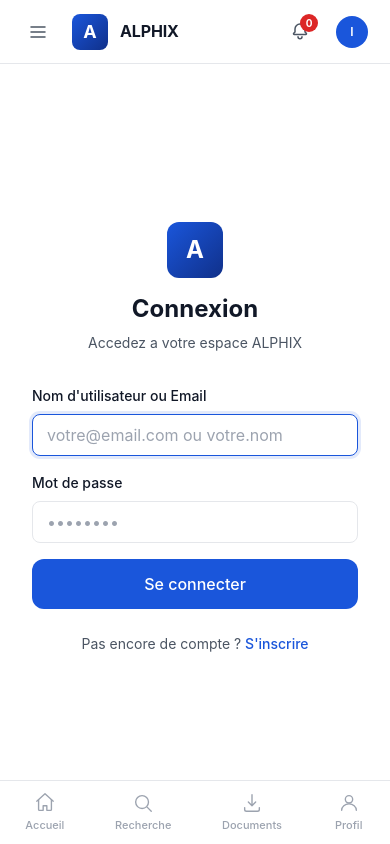
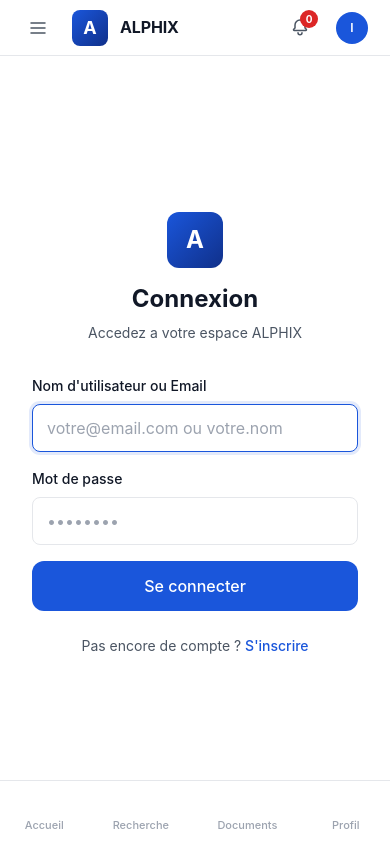
Before and after one commit to Mon-Espoir/alphix-v2, a React (Vite) app in the folder frontend/: page /login in a window 390 px wide. Shown: the top 844 px of the page. Built offline with nearby package versions, Linux system fonts and the light colour scheme.

Commit message:
feat: true Mobile First UI - touch ergonomics, safe areas, thumb navigation

```diff
--- a/frontend/index.html
+++ b/frontend/index.html
@@ -3,9 +3,13 @@
   <head>
     <meta charset="UTF-8" />
     <link rel="icon" type="image/svg+xml" href="/favicon.svg" />
-    <meta name="viewport" content="width=device-width, initial-scale=1.0" />
+    <meta name="viewport" content="width=device-width, initial-scale=1.0, viewport-fit=cover" />
     <meta name="description" content="ALPHIX — Plateforme documentaire universitaire du Burundi" />
     <meta name="theme-color" content="#1a56db" />
+    <meta name="mobile-web-app-capable" content="yes" />
+    <meta name="apple-mobile-web-app-capable" content="yes" />
+    <meta name="apple-mobile-web-app-status-bar-style" content="default" />
+    <meta name="apple-mobile-web-app-title" content="ALPHIX" />
     <title>ALPHIX</title>
   </head>
   <body>
--- a/frontend/src/index.css
+++ b/frontend/src/index.css
@@ -3,10 +3,30 @@
  * ALPHIX V2 — Global styles (overrides Vite template defaults)
  * ---------------------------------------------------------------------------
  * Minimal resets — the theme.css handles all design tokens.
+ * Mobile First: touch ergonomics, safe areas, overscroll control.
  */
+
+html {
+  /* Smooth anchor / programmatic scrolling (respect reduced-motion in theme) */
+  scroll-behavior: smooth;
+  /* Prevent overscroll chaining on the page itself */
+  overscroll-behavior: none;
+  /* Prevent iOS text-size inflation on rotation */
+  -webkit-text-size-adjust: 100%;
+  text-size-adjust: 100%;
+  /* Fill notched-device viewport edge-to-edge */
+  height: 100%;
+}
 
 body {
   margin: 0;
+  min-height: 100dvh;
+  /* Stop pull-to-refresh / rubber-banding from leaking past the app */
+  overscroll-behavior: none;
+  /* Remove gray tap flash on Android Chrome / older iOS */
+  -webkit-tap-highlight-color: transparent;
+  /* Prevent accidental long-press callout on links/images */
+  -webkit-touch-callout: none;
 }
 
 #root {
@@ -14,3 +34,36 @@
   display: flex;
   flex-direction: column;
 }
+
+/* Skip double-tap zoom delay & pinch-delay on all tappable elements */
+a,
+button,
+input,
+select,
+textarea,
+[role='button'],
+[role='link'],
+.ax-btn,
+.ax-icon-btn,
+.ax-bottom-nav__item,
+.ax-sidebar__link {
+  touch-action: manipulation;
+}
+
+/* No text selection on chrome (keep it on readable content) */
+.ax-header,
+.ax-bottom-nav,
+.ax-sidebar,
+.ax-footer,
+.ax-btn,
+.ax-icon-btn,
+.ax-badge {
+  -webkit-user-select: none;
+  user-select: none;
+}
+
+@media (prefers-reduced-motion: reduce) {
+  html {
+    scroll-behavior: auto;
+  }
+}
--- a/frontend/src/styles/components.css
+++ b/frontend/src/styles/components.css
@@ -2,7 +2,8 @@
    ALPHIX V2 — UI Components
    ========================================================================== */
 
-/* --- Button ---------------------------------------------------------------- */
+/* --- Button ----------------------------------------------------------------
+   Mobile First: 48px minimum height on phones, press-down feedback. */
 .ax-btn {
   display: inline-flex;
   align-items: center;
@@ -14,8 +15,24 @@
   font-weight: var(--ax-font-medium);
   white-space: nowrap;
   user-select: none;
+  -webkit-user-select: none;
+  -webkit-tap-highlight-color: transparent;
+  touch-action: manipulation;
   transition: background var(--ax-transition-fast), color var(--ax-transition-fast),
-    border-color var(--ax-transition-fast), box-shadow var(--ax-transition-fast);
+    border-color var(--ax-transition-fast), box-shadow var(--ax-transition-fast),
+    transform var(--ax-transition-fast);
+}
+
+.ax-btn:active {
+  transform: scale(0.97);
+}
+
+/* Full-bleed thumb buttons on small phones */
+@media (max-width: 480px) {
+  .ax-btn--md,
+  .ax-btn--lg {
+    min-height: 48px;
+  }
 }
 
 .ax-btn:disabled {
@@ -24,9 +41,9 @@
   pointer-events: none;
 }
 
-.ax-btn--sm { padding: 6px 12px; font-size: var(--ax-text-sm); border-radius: var(--ax-radius-sm); }
-.ax-btn--md { padding: 10px 20px; font-size: var(--ax-text-sm); }
-.ax-btn--lg { padding: 12px 28px; font-size: var(--ax-text-base); border-radius: var(--ax-radius-lg); }
+.ax-btn--sm { padding: 6px 12px; font-size: var(--ax-text-sm); border-radius: var(--ax-radius-sm); min-height: 36px; }
+.ax-btn--md { padding: 10px 20px; font-size: var(--ax-text-sm); min-height: 44px; }
+.ax-btn--lg { padding: 12px 28px; font-size: var(--ax-text-base); border-radius: var(--ax-radius-lg); min-height: 48px; }
 
 .ax-btn--primary {
   background: var(--ax-primary);
@@ -75,16 +92,27 @@
 
 @keyframes ax-spin { to { transform: rotate(360deg); } }
 
-/* --- Card ------------------------------------------------------------------ */
+/* --- Card ------------------------------------------------------------------
+   Tappable cards get press feedback; padded variant is thumb-breathable. */
 .ax-card {
   background: var(--ax-surface);
   border: 1px solid var(--ax-border);
   border-radius: var(--ax-radius-lg);
   box-shadow: var(--ax-shadow-xs);
-  transition: box-shadow var(--ax-transition-base), border-color var(--ax-transition-base);
+  transition: box-shadow var(--ax-transition-base), border-color var(--ax-transition-base),
+    transform var(--ax-transition-base);
+}
+
+a.ax-card:active,
+button.ax-card:active {
+  transform: scale(0.99);
 }
 
 .ax-card--padded { padding: var(--ax-space-6); }
+
+@media (max-width: 767px) {
+  .ax-card--padded { padding: var(--ax-space-4); }
+}
 
 .ax-card__header {
   padding: var(--ax-space-6) var(--ax-space-6) 0;
@@ -212,7 +240,8 @@
   height: 100%;
 }
 
-/* --- IconButton ------------------------------------------------------------ */
+/* --- IconButton ------------------------------------------------------------
+   44px minimum everywhere (was md-only); press feedback for touch. */
 .ax-icon-btn {
   position: relative;
   display: inline-flex;
@@ -223,22 +252,18 @@
   background: transparent;
   color: var(--ax-text-secondary);
   cursor: pointer;
-  transition: background var(--ax-transition-fast), color var(--ax-transition-fast);
+  -webkit-tap-highlight-color: transparent;
+  touch-action: manipulation;
+  transition: background var(--ax-transition-fast), color var(--ax-transition-fast),
+    transform var(--ax-transition-fast);
 }
 
 .ax-icon-btn:hover { background: var(--ax-surface-hover); color: var(--ax-text); }
+.ax-icon-btn:active { transform: scale(0.92); }
 
-.ax-icon-btn--sm { width: 32px; height: 32px; }
-.ax-icon-btn--md { width: 40px; height: 40px; }
-.ax-icon-btn--lg { width: 48px; height: 48px; }
-
-/* Comfortable 44px touch targets on mobile */
-@media (max-width: 767px) {
-  .ax-icon-btn--md {
-    width: 44px;
-    height: 44px;
-  }
-}
+.ax-icon-btn--sm { width: 36px; height: 36px; min-width: 36px; min-height: 36px; }
+.ax-icon-btn--md { width: 44px; height: 44px; min-width: 44px; min-height: 44px; }
+.ax-icon-btn--lg { width: 48px; height: 48px; min-width: 48px; min-height: 48px; }
 
 .ax-icon-btn__icon {
   display: flex;
@@ -266,7 +291,8 @@
   line-height: 1;
 }
 
-/* --- PageTitle -------------------------------------------------------------- */
+/* --- PageTitle --------------------------------------------------------------
+   Mobile First: title + full-width CTA stack (thumb reachable, no squeeze). */
 .ax-page-title {
   display: flex;
   align-items: flex-start;
@@ -296,6 +322,23 @@
 @media (max-width: 640px) {
   .ax-page-title {
     flex-direction: column;
+    padding: var(--ax-space-4) 0;
+  }
+
+  .ax-page-title__heading {
+    font-size: var(--ax-text-xl);
+  }
+
+  /* Primary actions go full-width: impossible to miss with a thumb */
+  .ax-page-title__actions {
+    width: 100%;
+    flex-direction: column;
+    align-items: stretch;
+  }
+
+  .ax-page-title__actions .ax-btn {
+    width: 100%;
+    min-height: 48px;
   }
 }
 
--- a/frontend/src/styles/infrastructure.css
+++ b/frontend/src/styles/infrastructure.css
@@ -11,12 +11,19 @@
   display: flex;
   flex-direction: column;
   min-height: 100dvh;
+  /* Notched devices: never let content slide under the chin/sensor area */
+  padding-left: env(safe-area-inset-left, 0px);
+  padding-right: env(safe-area-inset-right, 0px);
 }
 
 .app-main {
   flex: 1;
   width: 100%;
   padding: var(--ax-space-4);
+  /* Smooth kinetic scroll on iOS inside the content column */
+  -webkit-overflow-scrolling: touch;
+  /* Keep inner scroll from dragging the whole page (pull-to-refresh) */
+  overscroll-behavior-y: contain;
   transition: margin-left var(--ax-transition-slow), padding var(--ax-transition-slow);
 }
 
--- a/frontend/src/styles/layouts.css
+++ b/frontend/src/styles/layouts.css
@@ -10,12 +10,18 @@
   display: flex;
   align-items: center;
   justify-content: space-between;
+  /* Compact 56px bar on phones = more content above the fold */
   height: calc(var(--ax-header-height) + var(--ax-safe-top));
   padding: var(--ax-safe-top) var(--ax-space-4) 0;
+  padding-left: calc(var(--ax-space-4) + env(safe-area-inset-left, 0px));
+  padding-right: calc(var(--ax-space-4) + env(safe-area-inset-right, 0px));
   background: var(--ax-surface);
   border-bottom: 1px solid var(--ax-border);
   backdrop-filter: blur(12px);
+  -webkit-backdrop-filter: blur(12px);
   background-color: rgba(255, 255, 255, 0.85);
+  /* Header never participates in scroll chaining */
+  overscroll-behavior: none;
 }
 
 @media (prefers-color-scheme: dark) {
@@ -118,16 +124,23 @@
   .ax-header__menu-btn--hint::after { animation: none; }
 }
 
-/* Mobile: comfortable 44px tap targets; hide subtitle (tight width) */
+/* Mobile: comfortable 44px tap targets; hide subtitle (tight width).
+   Header shrinks to 56px so the first screen shows more content. */
 @media (max-width: 767px) {
+  :root {
+    --ax-header-height: 56px;
+  }
   .ax-header__subtitle { display: none; }
   .ax-header__menu-btn { width: 44px; height: 44px; }
   .ax-header__right > a {
     display: inline-flex;
     align-items: center;
     justify-content: center;
+    min-width: 44px;
+    min-height: 44px;
     padding: 6px;
     border-radius: 50%;
+    touch-action: manipulation;
   }
 }
 
@@ -140,13 +153,15 @@
   }
 }
 
-/* --- Sidebar --------------------------------------------------------------- */
+/* --- Sidebar ---------------------------------------------------------------
+   Mobile = overlay drawer (thumb reachable), Desktop = fixed rail.
+   Drawer caps at 85vw so content stays visible behind the scrim. */
 .ax-sidebar {
   position: fixed;
   top: 0;
   left: 0;
   bottom: 0;
-  width: var(--ax-sidebar-width);
+  width: min(var(--ax-sidebar-width), 85vw);
   background: var(--ax-surface);
   border-right: 1px solid var(--ax-border);
   z-index: var(--ax-z-overlay);
@@ -156,6 +171,8 @@
   flex-direction: column;
   overflow-y: auto;
   -webkit-overflow-scrolling: touch;
+  overscroll-behavior: contain;
+  padding-bottom: var(--ax-safe-bottom);
 }
 
 .ax-sidebar--open {
@@ -230,6 +247,8 @@
   display: flex;
   align-items: center;
   gap: var(--ax-space-3);
+  /* Thumb-first rows: 48px tall, instant tap response */
+  min-height: 48px;
   padding: var(--ax-space-3) var(--ax-space-4);
   border-radius: var(--ax-radius-md);
   color: var(--ax-text-secondary);
@@ -238,6 +257,8 @@
   font-weight: var(--ax-font-medium);
   transition: background var(--ax-transition-fast), color var(--ax-transition-fast);
   margin-bottom: 2px;
+  -webkit-tap-highlight-color: transparent;
+  touch-action: manipulation;
 }
 
 .ax-sidebar__link:hover {
@@ -279,7 +300,9 @@
   }
 }
 
-/* --- BottomNav -------------------------------------------------------------- */
+/* --- BottomNav --------------------------------------------------------------
+   Thumb-zone navigation: 5 zones max, 48px+ targets, safe-area aware,
+   momentum-proof (no scroll chaining from the bar itself). */
 .ax-bottom-nav {
   position: fixed;
   bottom: 0;
@@ -287,13 +310,18 @@
   right: 0;
   z-index: var(--ax-z-sticky);
   display: flex;
-  align-items: center;
+  align-items: stretch;
   justify-content: space-around;
-  height: calc(var(--ax-bottom-nav-height) + var(--ax-safe-bottom));
+  min-height: calc(var(--ax-bottom-nav-height) + var(--ax-safe-bottom));
   background: var(--ax-surface);
   border-top: 1px solid var(--ax-border);
   backdrop-filter: blur(12px);
+  -webkit-backdrop-filter: blur(12px);
   padding-bottom: var(--ax-safe-bottom);
+  padding-left: env(safe-area-inset-left, 0px);
+  padding-right: env(safe-area-inset-right, 0px);
+  overscroll-behavior: none;
+  touch-action: pan-x;
 }
 
 @media (min-width: 768px) {
@@ -309,14 +337,20 @@
   justify-content: center;
   gap: 2px;
   padding: var(--ax-space-1) var(--ax-space-3);
-  min-height: 44px;
+  /* Thumb-friendly: 48px tall, 64px wide hit area */
+  min-height: 48px;
+  min-width: 64px;
   color: var(--ax-text-tertiary);
   text-decoration: none;
   font-size: 11px;
   font-weight: var(--ax-font-medium);
-  transition: color var(--ax-transition-fast);
+  transition: color var(--ax-transition-fast), transform var(--ax-transition-fast);
   -webkit-tap-highlight-color: transparent;
-  min-width: 56px;
+  touch-action: manipulation;
+}
+
+.ax-bottom-nav__item:active {
+  transform: scale(0.94);
 }
 
 .ax-bottom-nav__item:hover {
@@ -328,12 +362,20 @@
   color: var(--ax-primary);
 }
 
+/* Active pill behind the icon: clear "where am I" affordance on phones */
 .ax-bottom-nav__icon {
   display: flex;
   align-items: center;
   justify-content: center;
   width: 24px;
   height: 24px;
+  padding: 4px 16px;
+  border-radius: var(--ax-radius-full);
+  transition: background var(--ax-transition-fast);
+}
+
+.ax-bottom-nav__item--active .ax-bottom-nav__icon {
+  background: var(--ax-primary-light);
 }
 
 /* --- Footer ----------------------------------------------------------------- */
@@ -397,6 +439,13 @@
   }
 }
 
+/* Mobile: keep footer content clear of the fixed bottom nav + home bar */
+@media (max-width: 767px) {
+  .ax-footer {
+    padding-bottom: calc(var(--ax-bottom-nav-height) + var(--ax-safe-bottom) + var(--ax-space-6));
+  }
+}
+
 /* --- Skip link (a11y) ------------------------------------------------------ */
 .ax-skip-link {
   position: absolute;
--- a/frontend/src/styles/pages.css
+++ b/frontend/src/styles/pages.css
@@ -129,12 +129,16 @@
   .ax-hero {
     padding: var(--ax-space-10) 0 var(--ax-space-12);
   }
+  /* Primary CTA first, full-bleed: the thumb never hunts */
   .ax-hero__actions {
     flex-direction: column;
+    align-items: stretch;
     width: 100%;
   }
   .ax-hero__actions .ax-btn {
     width: 100%;
+    min-height: 52px;
+    font-size: var(--ax-text-base);
   }
 }
 
@@ -317,15 +321,19 @@
 
 .ax-form-group__input {
   width: 100%;
-  padding: 10px 14px;
+  /* Thumb-height fields: 48px so the keyboard never feels cramped */
+  min-height: 48px;
+  padding: 12px 14px;
   border: 1px solid var(--ax-border);
   border-radius: var(--ax-radius-md);
   background: var(--ax-surface);
   color: var(--ax-text);
-  font-size: var(--ax-text-sm);
+  font-size: var(--ax-text-base);
   font-family: var(--ax-font-sans);
   transition: border-color var(--ax-transition-fast), box-shadow var(--ax-transition-fast);
   outline: none;
+  /* No double-tap zoom on rapid field hopping */
+  touch-action: manipulation;
 }
 
 .ax-form-group__input::placeholder {
@@ -445,14 +453,29 @@
 @media (max-width: 640px) {
   .ax-page-header {
     flex-direction: column;
-  }
-}
-
-/* --- Search Bar ------------------------------------------------------------ */
+    align-items: stretch;
+    padding: var(--ax-space-4) 0;
+  }
+
+  .ax-page-header__actions {
+    width: 100%;
+    flex-direction: column;
+    align-items: stretch;
+  }
+
+  .ax-page-header__actions .ax-btn {
+    width: 100%;
+    min-height: 48px;
+  }
+}
+
+/* --- Search Bar ------------------------------------------------------------
+   Sticky under the header on phones: always one thumb-tap away. */
 .ax-search-bar {
   display: flex;
   align-items: center;
   gap: var(--ax-space-2);
+  min-height: 48px;
   padding: var(--ax-space-3) var(--ax-space-4);
   background: var(--ax-surface);
   border: 1px solid var(--ax-border);
@@ -461,6 +484,15 @@
   transition: border-color var(--ax-transition-fast), box-shadow var(--ax-transition-fast);
 }
 
+@media (max-width: 767px) {
+  .ax-search-bar {
+    position: sticky;
+    top: calc(var(--ax-header-height) + var(--ax-safe-top) + var(--ax-space-2));
+    z-index: var(--ax-z-sticky);
+    box-shadow: var(--ax-shadow-sm);
+  }
+}
+
 .ax-search-bar:focus-within {
   border-color: var(--ax-border-focus);
   box-shadow: 0 0 0 3px rgba(26, 86, 219, 0.12);
@@ -486,13 +518,18 @@
   color: var(--ax-text-tertiary);
 }
 
-/* --- Table ----------------------------------------------------------------- */
+/* --- Table -----------------------------------------------------------------
+   Horizontal swipe zone on phones: momentum scroll + edge fade hint. */
 .ax-table-wrap {
   overflow-x: auto;
+  -webkit-overflow-scrolling: touch;
+  overscroll-behavior-x: contain;
   border: 1px solid var(--ax-border);
   border-radius: var(--ax-radius-lg);
   background: var(--ax-surface);
   margin-bottom: var(--ax-space-4);
+  /* Thumb-friendly row height on touch devices */
+  touch-action: pan-x pan-y;
 }
 
 .ax-table {
@@ -564,6 +601,16 @@
   .ax-table th:nth-child(4),
   .ax-table td:nth-child(4) {
     display: none;
+  }
+
+  /* Airy rows for thumbs: no more fat-finger mis-taps */
+  .ax-table td {
+    padding-top: var(--ax-space-4);
+    padding-bottom: var(--ax-space-4);
+  }
+
+  .ax-table__cell--actions {
+    gap: var(--ax-space-2);
   }
 }
 
--- a/frontend/src/styles/theme.css
+++ b/frontend/src/styles/theme.css
@@ -308,9 +308,39 @@
   input[type='number'],
   input[type='tel'],
   input[type='url'],
+  input[type='date'],
   select,
   textarea {
     font-size: 16px;
+  }
+}
+
+/* ==========================================================================
+   Mobile First — tactile ergonomics (thumb reach, momentum, insets)
+   ========================================================================== */
+
+/* Momentum scrolling on iOS for every scroll container */
+.ax-sidebar,
+.ax-sheet__body,
+.ax-table-wrap,
+.ax-modal,
+.ax-filters-chips {
+  -webkit-overflow-scrolling: touch;
+}
+
+/* Contain scroll chains inside panels/sheets instead of moving the page */
+.ax-sidebar,
+.ax-sheet__body,
+.ax-modal,
+.ax-table-wrap {
+  overscroll-behavior: contain;
+}
+
+/* Larger lateral safe-area insets on notched phones (landscape) */
+@media (max-width: 767px) {
+  :root {
+    --ax-safe-left: env(safe-area-inset-left, 0px);
+    --ax-safe-right: env(safe-area-inset-right, 0px);
   }
 }
 
```
